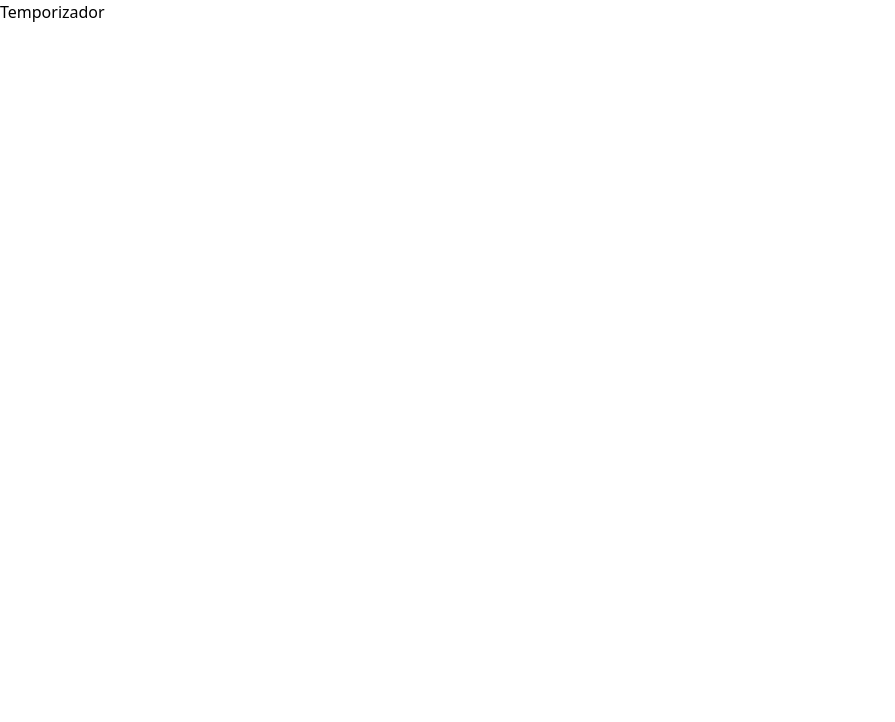
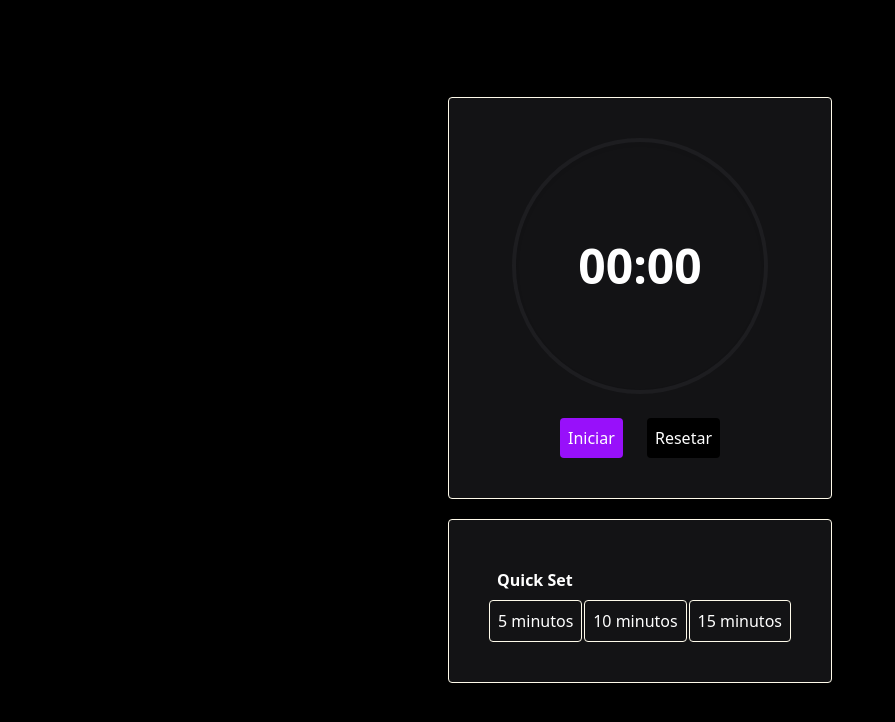
Before and after one commit to Emiliwillinghoefer/Aula-React, a React (Vite) app in the folder CronometroETemporizador/: page /temporizador in a window 1280 px wide. Shown: the top 722 px of the page, without its empty margins (0-895 px from the left). Built offline with nearby package versions, Linux system fonts and the light colour scheme.

Commit message:
Tela Temporizador

```diff
--- a/CronometroETemporizador/src/Componentes/Cronometro/CronometroContent.tsx
+++ b/CronometroETemporizador/src/Componentes/Cronometro/CronometroContent.tsx
@@ -1,4 +1,4 @@
-import {Botao} from "./Botao.tsx";
+import {Botao} from "../Botao.tsx";
 import {Tempo} from "./Tempo.tsx";
 import {Titulo} from "./Titulo.tsx";
 import {useCronometroAPI, useCronometroExecutando} from "../../store/useCronometro.tsx";
--- a/CronometroETemporizador/src/Componentes/Cronometro/Lap/Lap.tsx
+++ b/CronometroETemporizador/src/Componentes/Cronometro/Lap/Lap.tsx
@@ -1,4 +1,4 @@
-import {getCalculoTempo} from "../Tempo.tsx";
+import {getCalculoTempo} from "../../../utils/funcoesUteis.ts";
 
 export function Lap(props:{tempo:number}) {
     return (
--- a/CronometroETemporizador/src/Componentes/Cronometro/Tempo.tsx
+++ b/CronometroETemporizador/src/Componentes/Cronometro/Tempo.tsx
@@ -1,4 +1,5 @@
 import {useCronometroTempo} from "../../store/useCronometro.tsx";
+import {getCalculoTempo} from "../../utils/funcoesUteis.ts";
 
 export function Tempo() {
     const tempo = useCronometroTempo();
@@ -10,15 +11,3 @@ export function Tempo() {
         </div>
     );
 }
-
-export function getCalculoTempo(totalMs: number) {
-    const minutos = Math.floor(totalMs / 60000);
-    const segundos = Math.floor((totalMs % 60000) / 1000);
-    const centesimos = Math.floor((totalMs % 1000) / 10);
-
-    const minStr = String(minutos).padStart(2, '0');
-    const segStr = String(segundos).padStart(2, '0');
-    const centStr = String(centesimos).padStart(2, '0');
-
-    return `${minStr}:${segStr}.${centStr}`;
-}
--- /dev/null
+++ b/CronometroETemporizador/src/Componentes/Temporizador/Tempo.tsx
@@ -0,0 +1,13 @@
+import {formatarTempo} from "../../utils/funcoesUteis.ts";
+import {useTemporizadorTempo} from "../../store/useTemporizador.tsx";
+
+export function Tempo() {
+	const tempo = useTemporizadorTempo();
+
+	return (
+			<div className="w-64 h-64 rounded-full bg-[#131315] shadow-inner border-4 border-[#1D1D20] flex items-center justify-center">
+				<p className="text-5xl font-semibold text-white">
+				{formatarTempo(tempo)}</p>
+		</div>
+	)
+}
--- /dev/null
+++ b/CronometroETemporizador/src/Componentes/Temporizador/TemporizadorContent.tsx
@@ -0,0 +1,43 @@
+import {Tempo} from "./Tempo.tsx";
+import {useTemporizadorAPI} from "../../store/useTemporizador.tsx";
+import {Botao} from "../Botao.tsx";
+
+export function TemporizadorContent() {
+	const api = useTemporizadorAPI();
+
+	return (
+		<>
+		<div className="flex flex-col items-center justify-center min-h-screen  bg-black">
+			<div className="bg-[#131315] p-10 w-96 rounded shadow-lg flex flex-col items-center space-y-6 border-1 border-amber-50">
+				<Tempo />
+				<div className="flex w-40 flex-row items-center justify-between">
+				<Botao
+					estilo={"border-0 bg-purple-600 rounded p-2 text-white"}
+					nome={"Iniciar"}
+					aoClicar={api.iniciar}
+				/>
+				<Botao
+					estilo={"border-0 bg-black rounded p-2 text-white"}
+					nome={"Resetar"}
+					aoClicar={api.resetar}/>
+				</div>
+			</div>
+			<div className="m-5 bg-[#131315] p-10 w-96 rounded shadow-lg flex flex-col  border-1 border-amber-50">
+				<h1 className="font-bold text-white p-2">Quick Set</h1>
+				<TemposPreDefinidos/>
+			</div>
+		</div>
+
+</>	)
+}
+
+function TemposPreDefinidos() {
+	const api = useTemporizadorAPI();
+	return (
+		<div className="flex flex-row justify-between text-white">
+			<Botao estilo={"text-white border-1 border-amber-50 rounded p-2 "} nome={"5 minutos"} aoClicar={()=>api.definirTempo(300)}/>
+			<Botao estilo={"text-white border-1 border-amber-50 rounded p-2 "} nome={"10 minutos"} aoClicar={()=>api.definirTempo(600)}/>
+			<Botao estilo={"text-white border-1 border-amber-50 rounded p-2 "} nome={"15 minutos"} aoClicar={()=>api.definirTempo(900)}/>
+		</div>
+	)
+}
--- a/CronometroETemporizador/src/pages/cronometro.tsx
+++ b/CronometroETemporizador/src/pages/cronometro.tsx
@@ -18,6 +18,5 @@ export function Cronometro() {
 
 
 
-//TODO: Gravar tempo (LAP)   -----> https://quick-time-spark.lovable.app/
-//TODO: Separar os arquivos
+//  -----> https://quick-time-spark.lovable.app/
 // Criar a tela de temporizador
--- a/CronometroETemporizador/src/pages/temporizador.tsx
+++ b/CronometroETemporizador/src/pages/temporizador.tsx
@@ -1,3 +1,11 @@
+import {CronometroProvider} from "../store/useTemporizador.tsx";
+import {TemporizadorContent} from "../Componentes/Temporizador/TemporizadorContent.tsx";
+
 export function Temporizador() {
-  return <div>Temporizador</div>;
+  return (
+          <CronometroProvider>
+          <TemporizadorContent/>
+          </CronometroProvider>
+      )
+
 }
--- /dev/null
+++ b/CronometroETemporizador/src/store/useTemporizador.tsx
@@ -0,0 +1,63 @@
+import {createContext, type PropsWithChildren, useContext, useEffect, useMemo, useState} from "react";
+
+interface TemporizadorAPI{
+    iniciar(): void;
+    pausar(): void;
+    resetar(): void;
+    definirTempo(tpm: number): void;
+}
+
+const TemporizadorAPI = createContext<TemporizadorAPI>({} as TemporizadorAPI);
+const TemporizadorTempo = createContext<number>(0);
+
+
+export const useTemporizadorAPI = () => useContext(TemporizadorAPI);
+export const useTemporizadorTempo = () => useContext(TemporizadorTempo);
+
+export function CronometroProvider(props: PropsWithChildren) {
+
+    const [tempo, setTempo] = useState(0);
+    const [executando, setExecutando] = useState(false);
+
+    const api = useMemo(() => {
+        function iniciar() {
+            setExecutando(true);
+        }
+
+        function pausar() {
+            setExecutando(false);
+        }
+
+        function resetar() {
+            setTempo(0);
+            setExecutando(false);
+        }
+
+        function definirTempo(tpm: number) {
+            setTempo(tpm);
+            setExecutando(false);
+        }
+
+        return {iniciar, pausar, resetar, definirTempo};
+    }, []);
+
+
+    useEffect(() => {
+        if (tempo > 0 && executando) {
+
+
+            const idIntervalo = setInterval(
+                () =>
+                    setTempo(valor => valor - 1), 1000);
+
+            return () => clearInterval(idIntervalo);
+        }
+    }, [tempo, executando]);
+    return (
+        <TemporizadorAPI value={api}>
+            <TemporizadorTempo value={tempo}>
+                {props.children}
+            </TemporizadorTempo>
+        </TemporizadorAPI>
+    )
+}
--- /dev/null
+++ b/CronometroETemporizador/src/utils/funcoesUteis.ts
@@ -0,0 +1,21 @@
+export function getCalculoTempo(totalMs: number) {
+    const minutos = Math.floor(totalMs / 60000);
+    const segundos = Math.floor((totalMs % 60000) / 1000);
+    const centesimos = Math.floor((totalMs % 1000) / 10);
+
+    const minStr = String(minutos).padStart(2, '0');
+    const segStr = String(segundos).padStart(2, '0');
+    const centStr = String(centesimos).padStart(2, '0');
+
+    return `${minStr}:${segStr}.${centStr}`;
+}
+
+export function formatarTempo(tempo: number) {
+    const minutos = Math.floor(tempo / 60);
+    const segundosRestantes = tempo % 60;
+
+    const minutosFormatados = String(minutos).padStart(2, '0');
+    const segundosFormatados = String(segundosRestantes).padStart(2, '0');
+
+    return `${minutosFormatados}:${segundosFormatados}`;
+}
```
Also changed, not shown: CronometroETemporizador/src/Componentes/Botao.tsx (renamed from CronometroETemporizador/src/Componentes/Cronometro/Botao.tsx).
